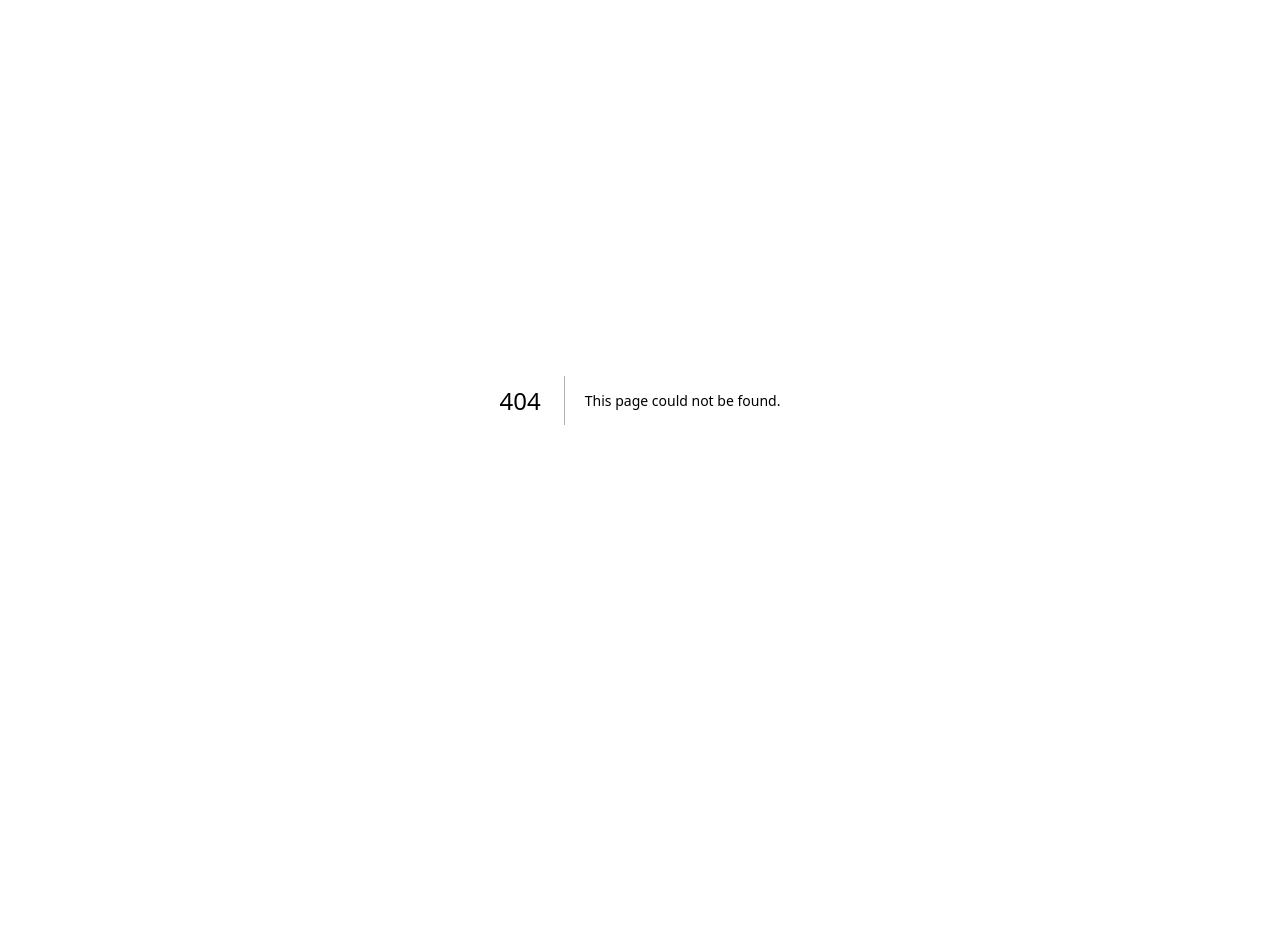
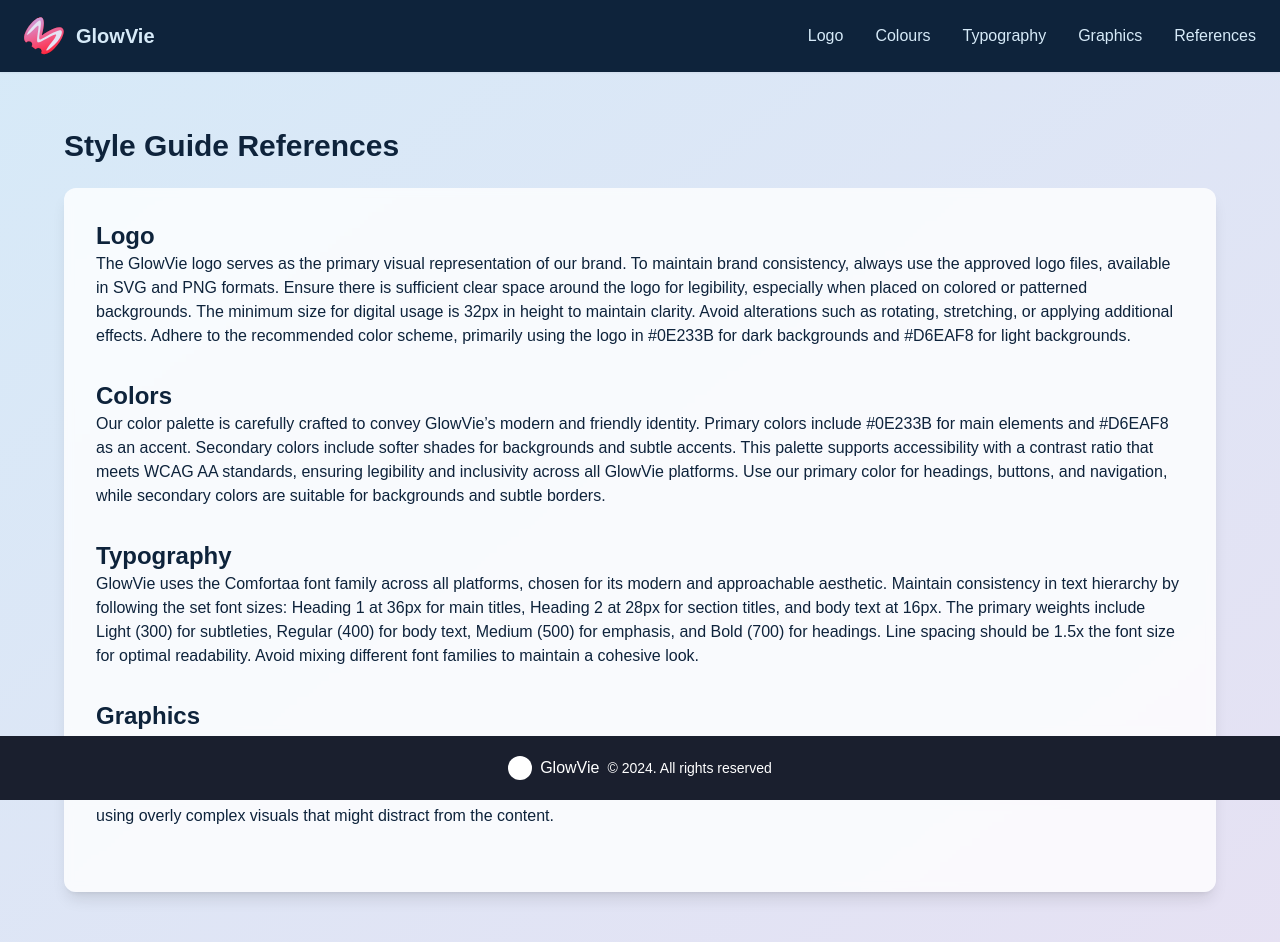
Before and after one commit to AhmedCalif/GlowVie-StyleGuide, a Next.js app: page /references in a window 1280 px wide. Before the commit this address had no page. Shown: the top 942 px of the page. Before the commit the page ends 800 px from the top, so only its background shows below. Built offline with nearby package versions, Linux system fonts and the light colour scheme.

Commit message:
feature: complete referenses page

```diff
--- /dev/null
+++ b/src/app/references/page.tsx
@@ -0,0 +1,9 @@
+import { References } from "@/components/References";
+
+export default function LogoPage() {
+  return (
+    <>
+      <References />
+    </>
+  );
+}
--- /dev/null
+++ b/src/components/References.tsx
@@ -0,0 +1,85 @@
+import Link from "next/link";
+import { Footer } from "./Footer";
+
+export function References() {
+  const navItems = [
+    { href: "/logo", label: "Logo" },
+    { href: "/colours", label: "Colours" },
+    { href: "/typography", label: "Typography" },
+    { href: "/graphics", label: "Graphics" },
+    { href: "/references", label: "References" },
+  ];
+
+  const referenceSections = [
+    {
+      title: "Logo",
+      description:
+        "The GlowVie logo serves as the primary visual representation of our brand. To maintain brand consistency, always use the approved logo files, available in SVG and PNG formats. Ensure there is sufficient clear space around the logo for legibility, especially when placed on colored or patterned backgrounds. The minimum size for digital usage is 32px in height to maintain clarity. Avoid alterations such as rotating, stretching, or applying additional effects. Adhere to the recommended color scheme, primarily using the logo in #0E233B for dark backgrounds and #D6EAF8 for light backgrounds.",
+    },
+    {
+      title: "Colors",
+      description:
+        "Our color palette is carefully crafted to convey GlowVie’s modern and friendly identity. Primary colors include #0E233B for main elements and #D6EAF8 as an accent. Secondary colors include softer shades for backgrounds and subtle accents. This palette supports accessibility with a contrast ratio that meets WCAG AA standards, ensuring legibility and inclusivity across all GlowVie platforms. Use our primary color for headings, buttons, and navigation, while secondary colors are suitable for backgrounds and subtle borders.",
+    },
+    {
+      title: "Typography",
+      description:
+        "GlowVie uses the Comfortaa font family across all platforms, chosen for its modern and approachable aesthetic. Maintain consistency in text hierarchy by following the set font sizes: Heading 1 at 36px for main titles, Heading 2 at 28px for section titles, and body text at 16px. The primary weights include Light (300) for subtleties, Regular (400) for body text, Medium (500) for emphasis, and Bold (700) for headings. Line spacing should be 1.5x the font size for optimal readability. Avoid mixing different font families to maintain a cohesive look.",
+    },
+    {
+      title: "Graphics",
+      description:
+        "Graphics in GlowVie include icons, illustrations, and other visual elements that enhance user engagement. Use icons from the GlowVie icon set, designed to reflect a clean and friendly style. Icons should align with our brand colors or remain monochromatic, based on the context. Keep graphics responsive, with a standard width of 24px for icons in navigation, and scale illustrations as needed. Ensure that images retain their intended aspect ratio, and avoid using overly complex visuals that might distract from the content.",
+    },
+  ];
+
+  return (
+    <div className="flex flex-col min-h-screen bg-gradient-to-br from-[#D6EAF8] to-[#E6E1F3]">
+      <nav className="px-6 py-4 bg-[#0E233B] backdrop-blur-sm fixed w-full z-50 shadow-sm">
+        <div className="max-w-7xl mx-auto flex justify-between items-center">
+          <Link href="/" className="flex items-center gap-3 group">
+            <div className="relative w-10 h-10">
+              <img
+                src="/glowLogo.svg"
+                alt="GlowVie Logo"
+                className="w-full h-auto rounded-lg"
+              />
+            </div>
+            <span className="font-bold text-xl text-[#D6EAF8]">GlowVie</span>
+          </Link>
+          <div className="flex-wrap gap-8 hidden md:flex">
+            {navItems.map((item) => (
+              <Link
+                key={item.href}
+                href={item.href}
+                className="text-[#D6EAF8] hover:text-[#D4EFDF] transition-colors"
+              >
+                {item.label}
+              </Link>
+            ))}
+          </div>
+        </div>
+      </nav>
+
+      <main className="container mx-auto px-4 pt-32 pb-20 flex-grow">
+        <div className="max-w-6xl mx-auto">
+          <h2 className="text-3xl font-bold text-[#0E233B] mb-6">
+            Style Guide References
+          </h2>
+          <div className="bg-white/80 rounded-xl p-8 shadow-lg backdrop-blur-sm">
+            {referenceSections.map((section, index) => (
+              <div key={index} className="mb-8">
+                <h3 className="text-2xl font-bold text-[#0E233B]">
+                  {section.title}
+                </h3>
+                <p className="text-[#0E233B]">{section.description}</p>
+              </div>
+            ))}
+          </div>
+        </div>
+      </main>
+
+      <Footer />
+    </div>
+  );
+}
```
